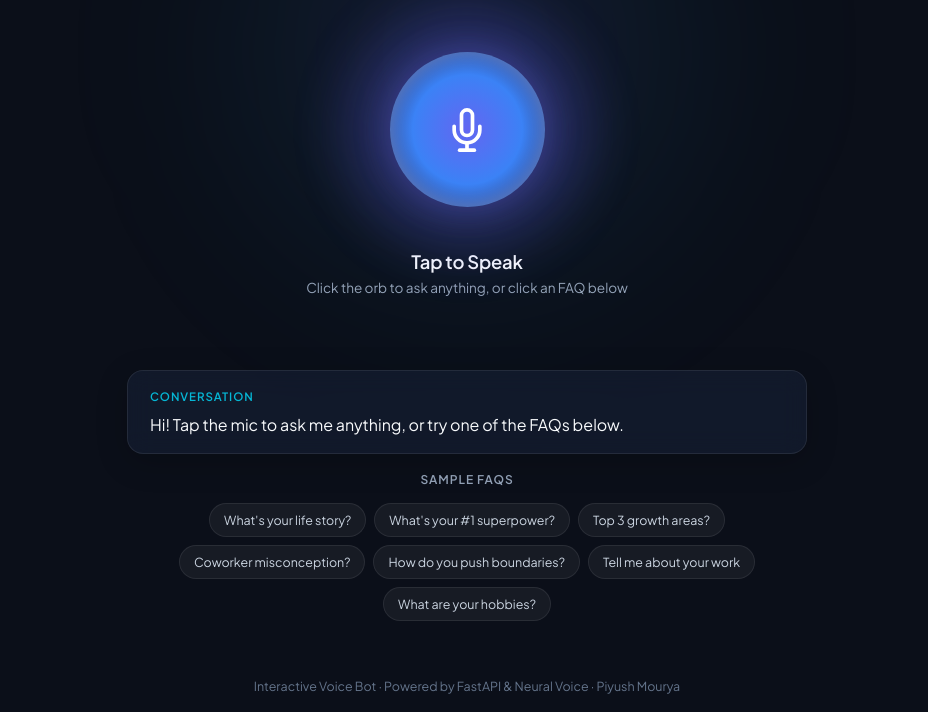
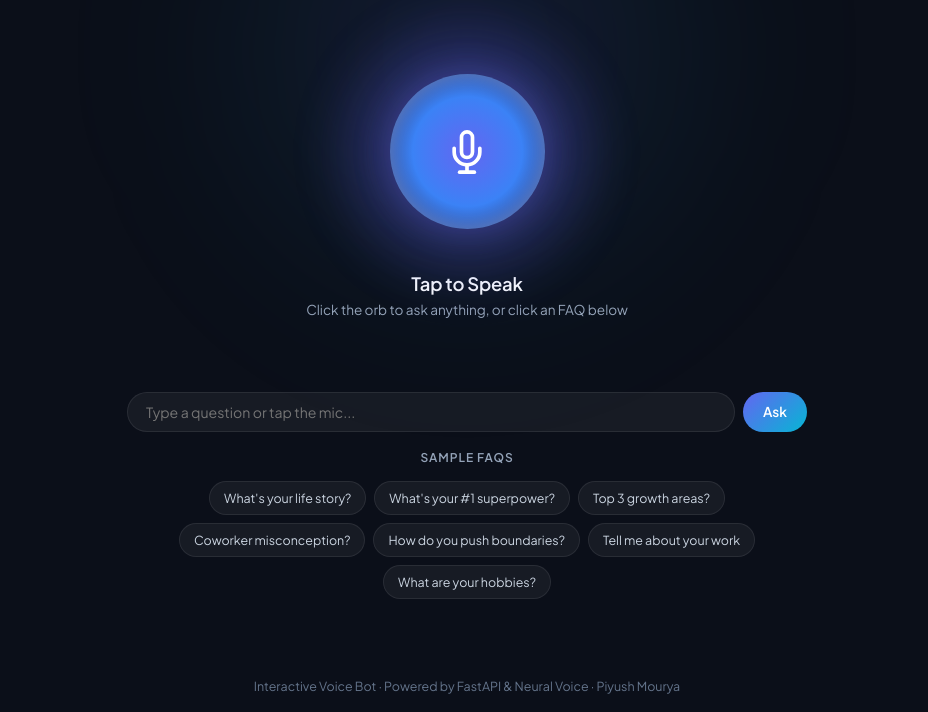
Before and after one commit to Piyushmrya/Piyush-Digital_Twin, a plain HTML site: page static/index.html in a window 1280 px wide. Shown: the part 88-800 px from the top of the page, without its empty margins (173-1101 px from the left). Drawn offline with Linux system fonts and the light colour scheme; no server answers.

Commit message:
Add optional type to ask input and hide empty conversation placeholder

```diff
--- a/static/index.html
+++ b/static/index.html
@@ -280,14 +280,67 @@
       background: var(--card-bg);
       border: 1px solid var(--card-border);
       border-radius: 16px;
-      padding: 18px 22px;
+      padding: 16px 20px;
       text-align: left;
       backdrop-filter: blur(12px);
       box-shadow: 0 8px 32px rgba(0, 0, 0, 0.2);
-      margin-bottom: 18px;
+      margin-bottom: 16px;
       max-height: 240px;
       overflow-y: auto;
       transition: all 0.3s ease;
+      display: none; /* hidden until conversation starts */
+    }
+
+    .transcript-box.active {
+      display: block;
+    }
+
+    /* Type to ask bar */
+    .input-row {
+      width: 100%;
+      display: flex;
+      gap: 8px;
+      margin-bottom: 18px;
+    }
+
+    .type-input {
+      flex: 1;
+      background: rgba(255, 255, 255, 0.05);
+      border: 1px solid var(--card-border);
+      border-radius: 999px;
+      padding: 10px 18px;
+      color: #fff;
+      font-size: 0.88rem;
+      outline: none;
+      transition: all 0.2s ease;
+      font-family: inherit;
+    }
+
+    .type-input:focus {
+      border-color: rgba(99, 102, 241, 0.5);
+      background: rgba(255, 255, 255, 0.08);
+      box-shadow: 0 0 16px rgba(99, 102, 241, 0.2);
+    }
+
+    .type-btn {
+      background: linear-gradient(135deg, #6366f1, #06b6d4);
+      border: none;
+      border-radius: 999px;
+      padding: 10px 20px;
+      color: #fff;
+      font-weight: 600;
+      font-size: 0.85rem;
+      cursor: pointer;
+      transition: all 0.2s ease;
+      font-family: inherit;
+      display: flex;
+      align-items: center;
+      gap: 6px;
+    }
+
+    .type-btn:hover {
+      opacity: 0.92;
+      transform: translateY(-1px);
     }
 
     .transcript-box h3 {
@@ -432,13 +485,17 @@
       <span id="live-transcript-text">Listening...</span>
     </div>
 
-    <!-- Final Conversation Transcript Area -->
-    <div class="transcript-box">
+    <!-- Final Conversation Transcript Area (shows dynamically once talk starts) -->
+    <div class="transcript-box" id="transcript-box">
       <h3>Conversation</h3>
-      <div class="transcript-text" id="transcript-display">
-        <div class="empty">Hi! Tap the mic to ask me anything, or try one of the FAQs below.</div>
-      </div>
+      <div class="transcript-text" id="transcript-display"></div>
     </div>
+
+    <!-- Optional Type to Ask Bar -->
+    <form class="input-row" id="type-form" onsubmit="handleTextSubmit(event)">
+      <input type="text" class="type-input" id="type-input" placeholder="Type a question or tap the mic..." autocomplete="off">
+      <button type="submit" class="type-btn">Ask</button>
+    </form>
 
     <div style="font-size:0.75rem; text-transform:uppercase; letter-spacing:0.08em; color:var(--text-muted); margin-bottom:8px; font-weight:600;">Sample FAQs</div>
     <div class="suggestions">
@@ -640,6 +697,17 @@
       }
     }
 
+    const transcriptBox = document.getElementById('transcript-box');
+    const typeInput = document.getElementById('type-input');
+
+    function handleTextSubmit(e) {
+      e.preventDefault();
+      const val = typeInput.value.trim();
+      if (!val) return;
+      typeInput.value = '';
+      askQuestion(val);
+    }
+
     // Direct text/suggestion trigger
     async function askQuestion(text) {
       if (state === 'speaking') {
@@ -647,6 +715,7 @@
       }
 
       setState('thinking');
+      transcriptBox.classList.add('active');
       transcriptDisplay.innerHTML = `
         <div class="exchange-row">
           <div class="user-line"><strong>You:</strong> ${escapeHtml(text)}</div>
@@ -679,6 +748,7 @@
       conversationHistory.push({ role: 'user', content: userText });
       conversationHistory.push({ role: 'assistant', content: botResponse });
 
+      transcriptBox.classList.add('active');
       transcriptDisplay.innerHTML = `
         <div class="exchange-row">
           <div class="user-line"><strong>You:</strong> ${escapeHtml(userText)}</div>
```
